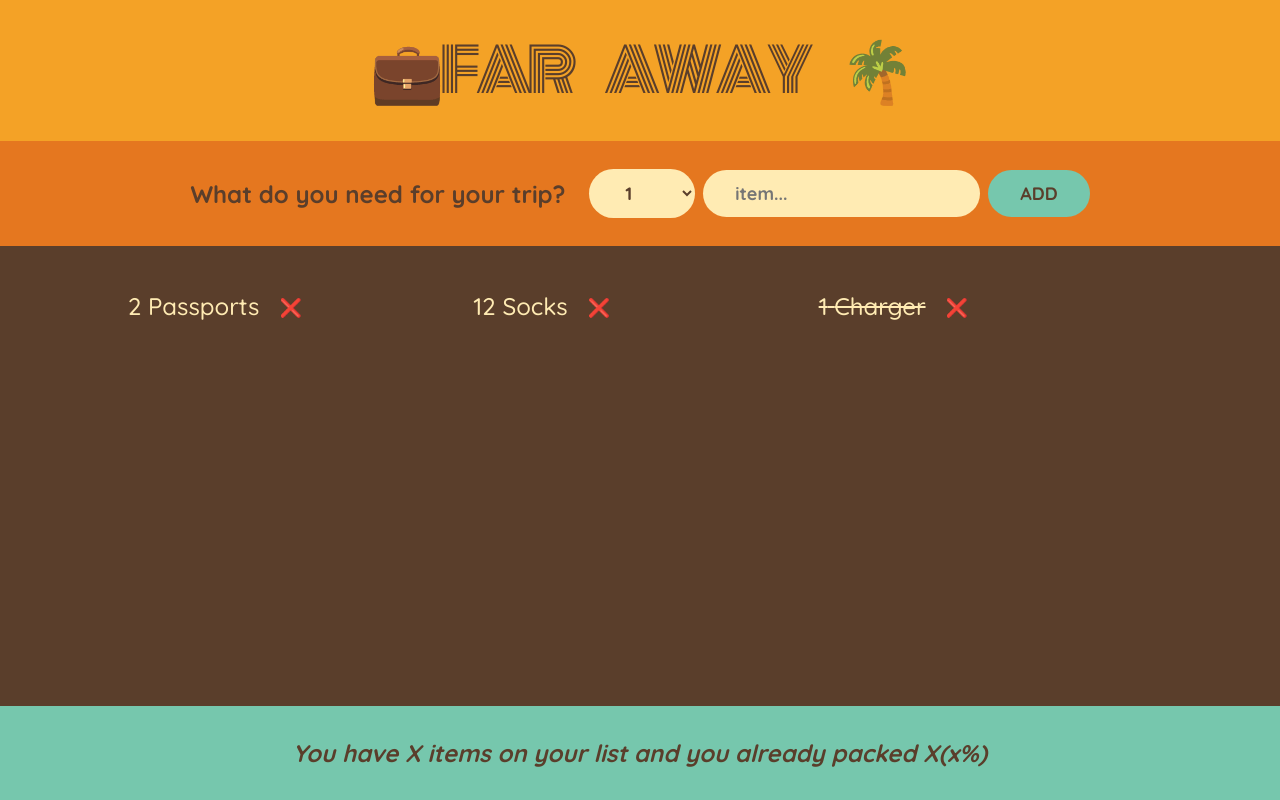
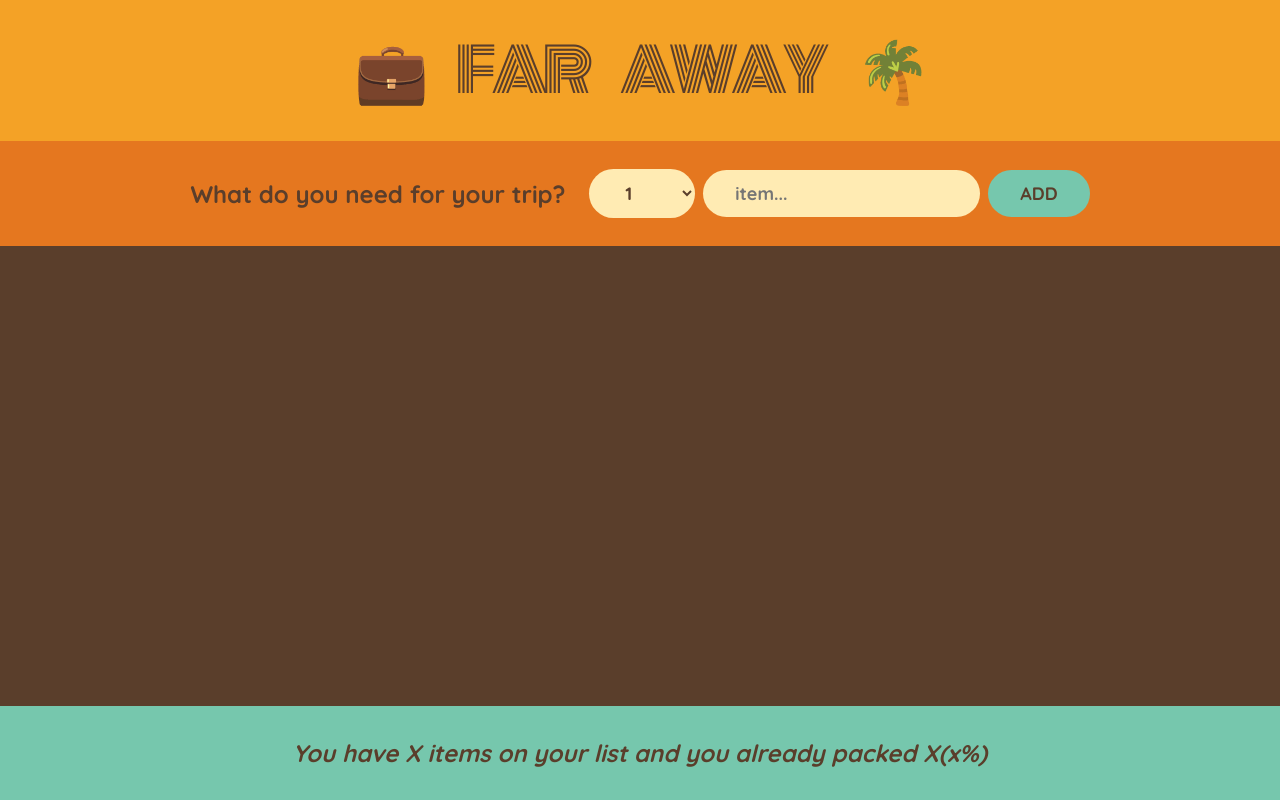
Before and after one commit to sairu-sh/packing-list, a React (Create React App) app: page / in a window 1280 px wide. Built offline with nearby package versions, Linux system fonts and the light colour scheme.

Commit message:
lifted the list items state to the parent component so that both form component and packinglist component could use it

```diff
--- a/src/App.js
+++ b/src/App.js
@@ -1,37 +1,43 @@
 import { useState } from "react";
 
-const initialItems = [
-  { id: 1, description: "Passports", quantity: 2, packed: false },
-  { id: 2, description: "Socks", quantity: 12, packed: false },
-  { id: 3, description: "Charger", quantity: 1, packed: true },
-];
+// const initialItems = [
+//   { id: 1, description: "Passports", quantity: 2, packed: false },
+//   { id: 2, description: "Socks", quantity: 12, packed: false },
+//   { id: 3, description: "Charger", quantity: 1, packed: true },
+// ];
 
 export default function App() {
+  const [items, setItems] = useState([]);
+  function handleAddItems(item) {
+    setItems((items) => [...items, item]);
+  }
+
   return (
     <div className="app">
       <Logo />
-      <Form />
-      <PackingList />
+      <Form onAddItems={handleAddItems} />
+      <PackingList items={items} />
       <Stats />
     </div>
   );
 }
 
 function Logo() {
-  return <h1>💼Far Away 🌴</h1>;
+  return <h1>💼 Far Away 🌴</h1>;
 }
 
-function Form() {
+function Form({ onAddItems }) {
   const [description, setDescription] = useState("");
   const [quantity, setQuantity] = useState(1);
+
   function handleSubmit(e) {
     e.preventDefault();
     if (!description) return;
 
     const newItem = { description, quantity, id: Date.now() };
+    onAddItems(newItem);
     setDescription("");
     setQuantity(1);
-    console.log(newItem);
   }
   return (
     <form className="add-form" onSubmit={handleSubmit}>
@@ -57,11 +63,11 @@
   );
 }
 
-function PackingList() {
+function PackingList({ items }) {
   return (
     <div className="list">
       <ul>
-        {initialItems.map((item) => (
+        {items.map((item) => (
           <Item item={item} key={item.id} />
         ))}
       </ul>
```
